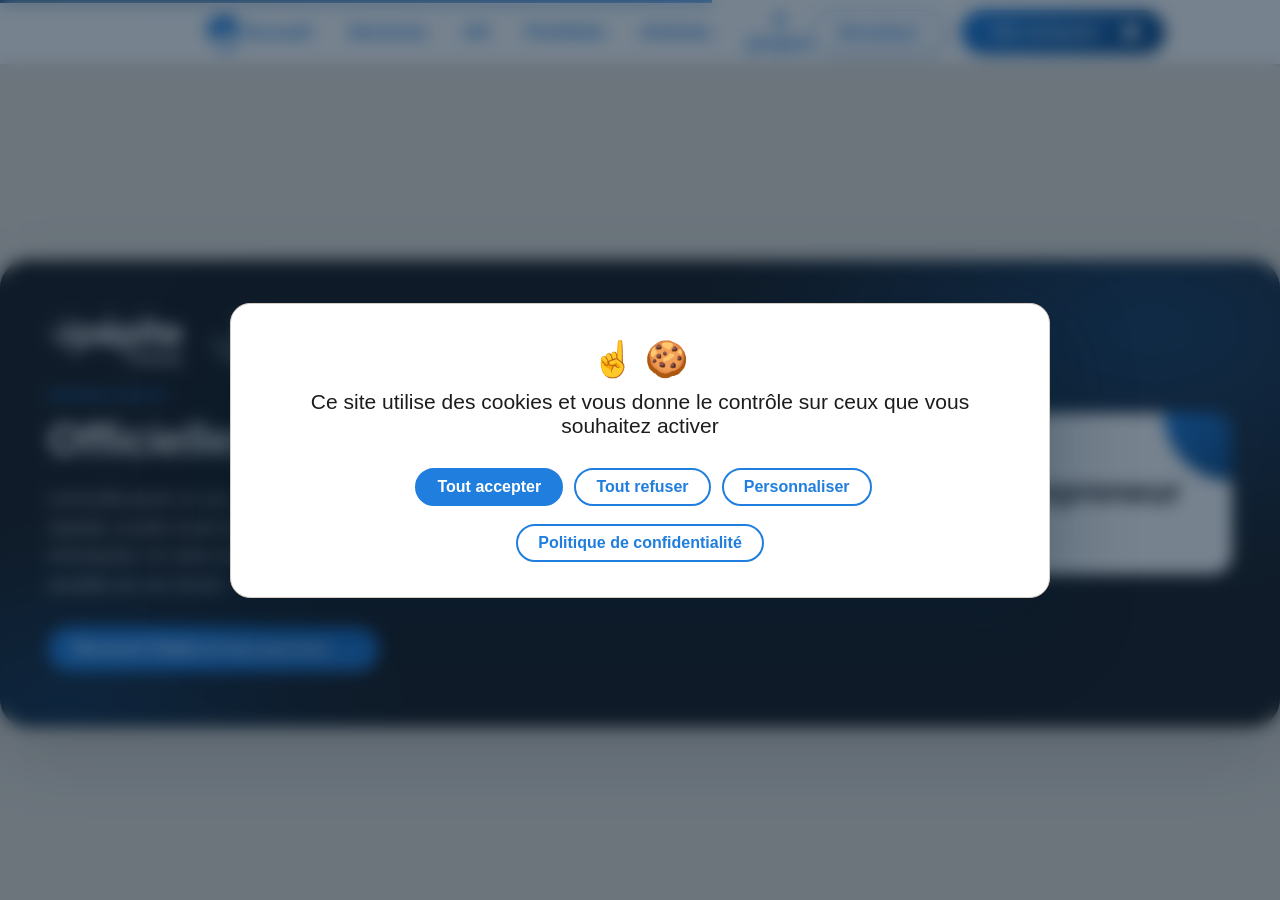
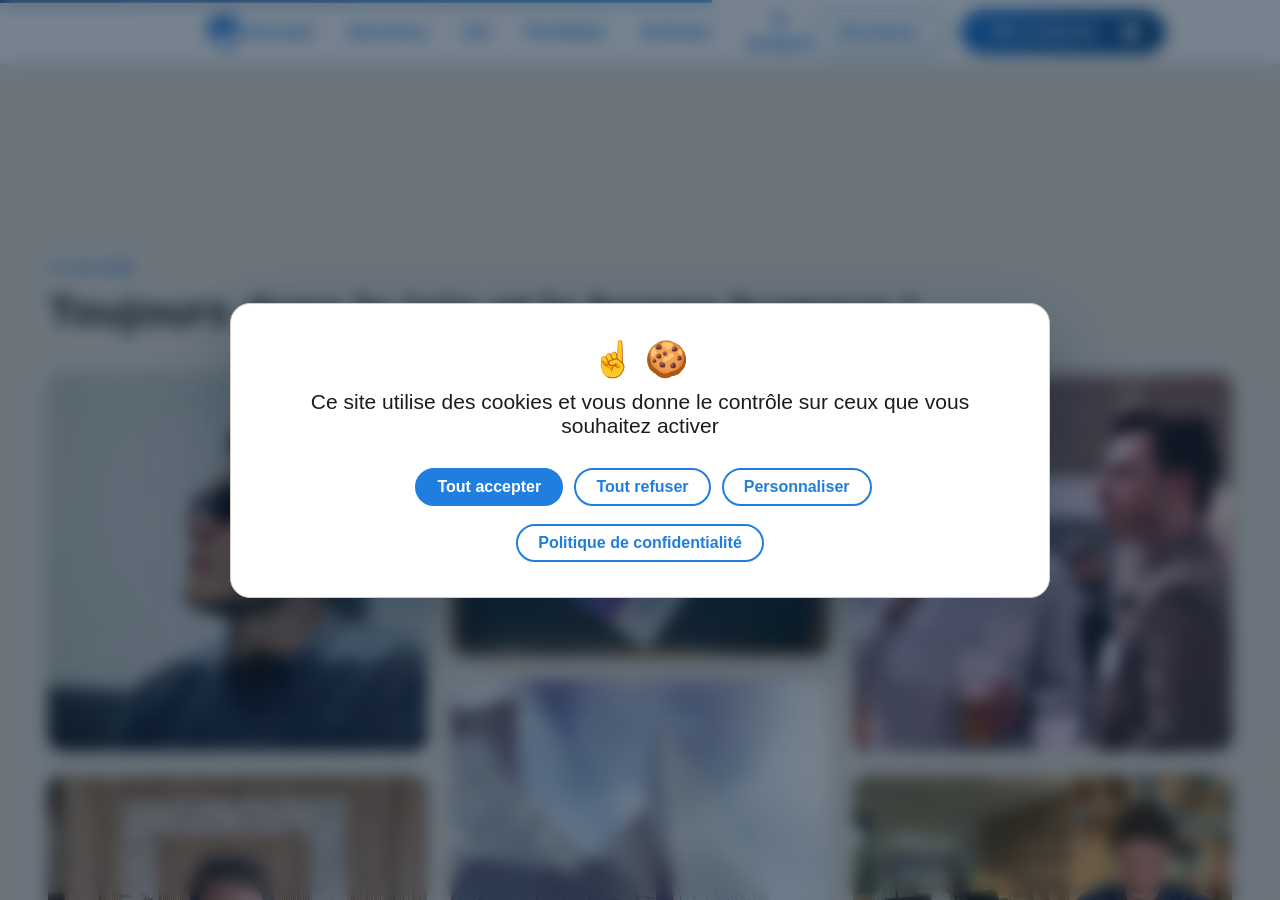
Before and after one commit to LeVraiLennouille/levrailennouille.github.io, a Jekyll site: the page built from index.html, in a window 1280 px wide and 900 px high, scrolled down 8496 px. Built offline with Jekyll 4.4.1, drawn with Linux system fonts in a browser that asks for light colours; nearby versions of some CDN libraries; some web fonts are replaced.

Commit message:
create pro gallery

```diff
--- a/index.html
+++ b/index.html
@@ -221,20 +221,20 @@ og_image: /assets/icon.svg
                 <div class="MarqueeTrack" data-marquee-track>{% include reals-marquee.html %}</div>
             </div>
         </section>
-        <!-- <section class="Gallery">
+        <section class="Gallery">
             <div class="SectionTitle Left">
                 <span class="Eyebrow">La gallerie</span>
                 <h2 class="Title">Toujours dans la joie et la bonne humeur !</h2>
             </div>
             <div class="Grid">
-                <img src="/img/me.jpg" alt="">
-                <img src="/assets/og-preview.png" alt="">
-                <img src="/assets/og-preview.png" alt="">
-                <img src="/img/me.jpg" alt="">
-                <img src="/img/me.jpg" alt="">
-                <img src="/assets/og-preview.png" alt="">
+                <img src="/img/me.jpg" alt="Photo de Lenny Gadroy, fondateur de Lennouille">
+                <img src="/img/pro/rentree-pepite.webp" alt="Photo de la rentrée Pépite Nord-Aquitain 2026">
+                <img src="/img/pro/pochette-pepite.webp" alt="Photo de la pochette Pépite Nord-Aquitain">
+                <img src="/img/pro/paris.webp" alt="Paris la Défense">
+                <img src="/img/pro/student-business-club.webp" alt="Lenny Gadroy et Maxence Hallé au Student Business Club de Reims">
+                <img src="/img/pro/coworking.webp" alt="Espace de coworking à Poitiers">
             </div>
-        </section> -->
+        </section>
         <section class="Pepite">
             <div class="Content">
                 <div class="Logos">
```
Also changed, not shown: img/pro/coworking.webp (added), img/pro/paris.webp (added), img/pro/pochette-pepite.webp (added), img/pro/rentree-pepite.webp (added), img/pro/student-business-club.webp (added).
